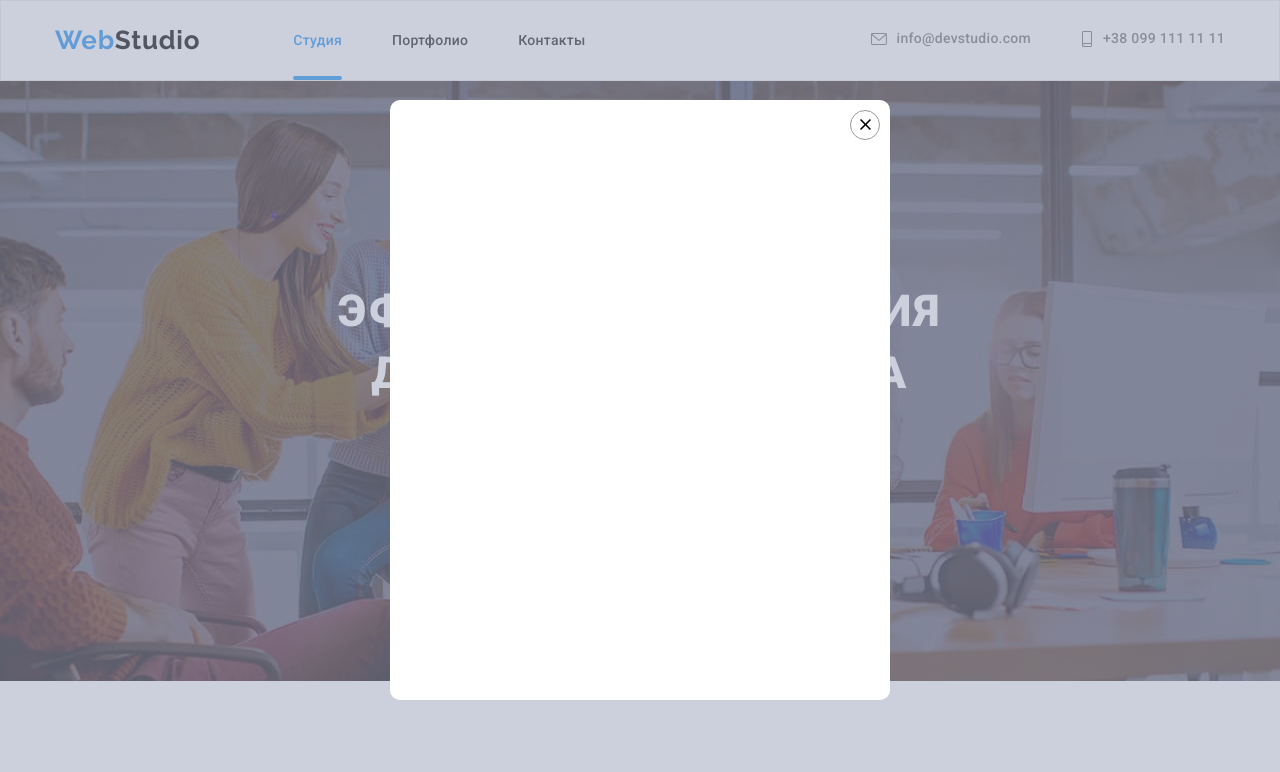
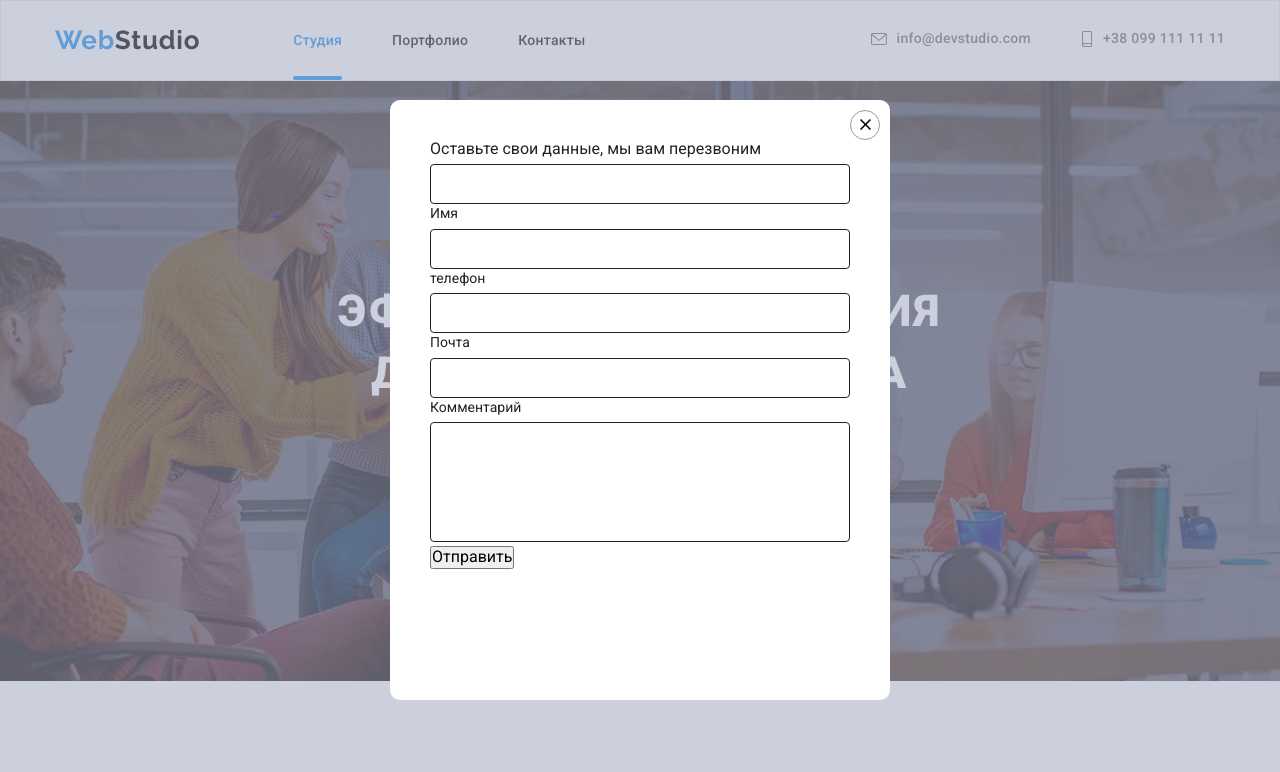
Before and after one commit to MagomedovaElena/goit-markup-hw-06, a plain HTML site: page index.html in a window 1280 px wide. Both pictures are taken after a click on the button "Заказать услугу". Shown: the top 772 px of the page. Drawn offline with Linux system fonts and the light colour scheme.

Commit message:
добавляет форму в модальное окно

```diff
--- a/css/styles.css
+++ b/css/styles.css
@@ -547,7 +547,11 @@ margin-bottom: 20px;
     left: 50%;
     transform: translate(-50%,-50%) rotate(0deg);
     transition: transform 500ms linear;
+    padding: 40px;
 
+}
+.modal-close-icon{
+    fill: currentColor;
 }
 .modal-btn {
     border: 1px solid #999999;
@@ -567,3 +571,32 @@ margin-bottom: 20px;
     opacity: 0;
     pointer-events: none;
 }
+.modal-form-head {
+    font-size: 18px;
+    font-weight: 700px;
+    text-align: center;
+    margin-bottom: 40px;
+}
+.modal-form-field {
+    font-size: 14px;
+    font-weight: 400;
+    margin-bottom: 20px;
+}
+.modal-form-input {
+    width: 100%;
+    height: 40px;
+    margin-top: 6px;
+    padding-left: 30px;
+    border: 1px solid rgba(33, 33, 33, 8.2);
+    border-radius: 4px;
+}
+.modal-form-message {
+    width: 100%;
+    height: 120px;
+    margin-top: 6px;
+    padding: 12px 16px;
+    border: 1px solid rgba(33, 33, 33, 8.2);
+    border-radius: 4px;
+    resize: none;
+
+}
--- a/index.html
+++ b/index.html
@@ -501,6 +501,35 @@
                 </use>
             </svg>
         </button>
+        <form action="#" class="modal-form">
+            <p class="modal-formhead">
+                Оставьте свои данные, мы вам перезвоним
+            </p>
+            <input type="text" class="modal-form-input"/>
+            <label for="" class="modal-form-field">Имя
+              <input type="text" class="modal-form-input"/>
+              <span class="modal-form-icon"></span>
+            </label>
+
+            <label for="" class="modal-form-field">телефон
+              <input type="tel" class="modal-form-input"/>
+              <span class="modal-form-icon"></span>
+            </label>
+
+            <label for="" class="modal-form-field">Почта
+              <input type="email" class="modal-form-input"/>
+              <span class="modal-form-icon"></span>
+            </label>
+
+            <label class="modal-form-field"
+            >Комментарий
+              <textarea class="modal-form-message" name="user-message"></textarea>
+            </label>
+
+          <button class="modal-form-button">Отправить</button>
+
+          </form>
+
         </div>
      </div>
 <script src="./js/modal.js"></script>
```
